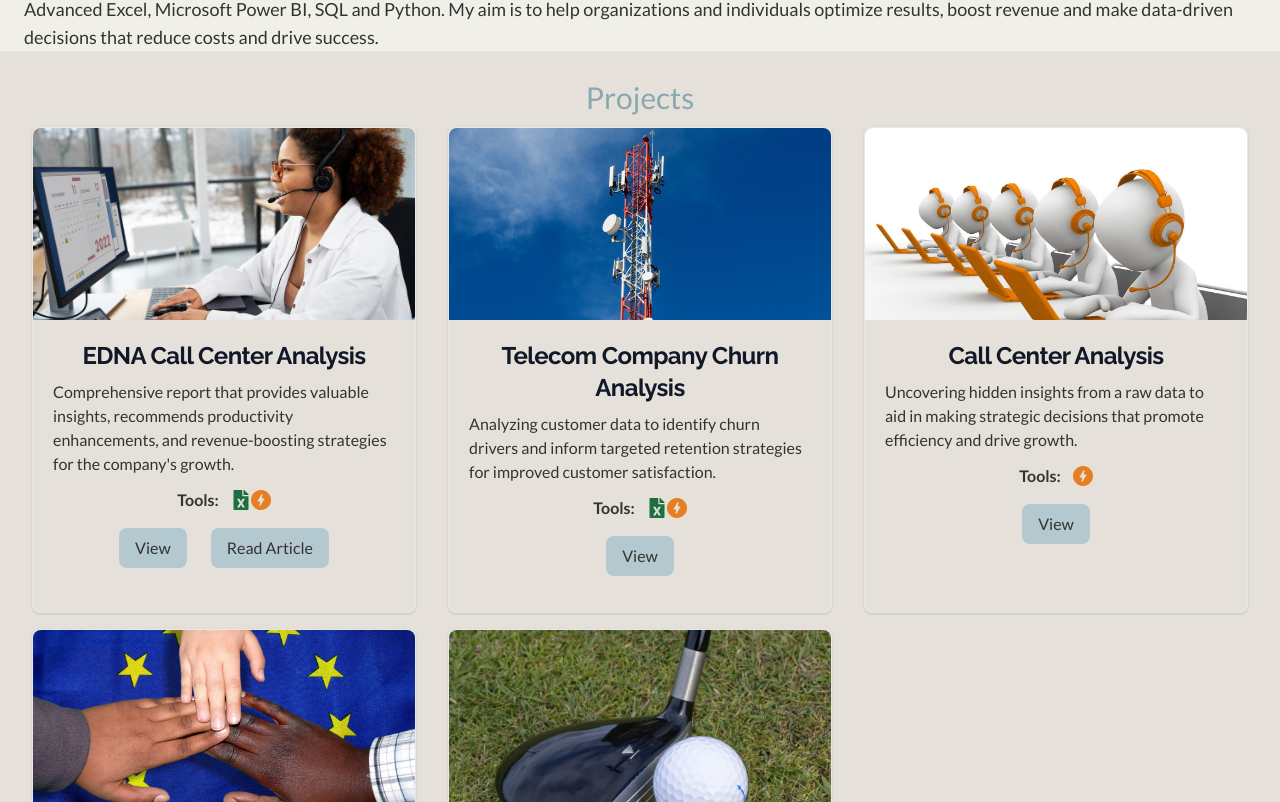
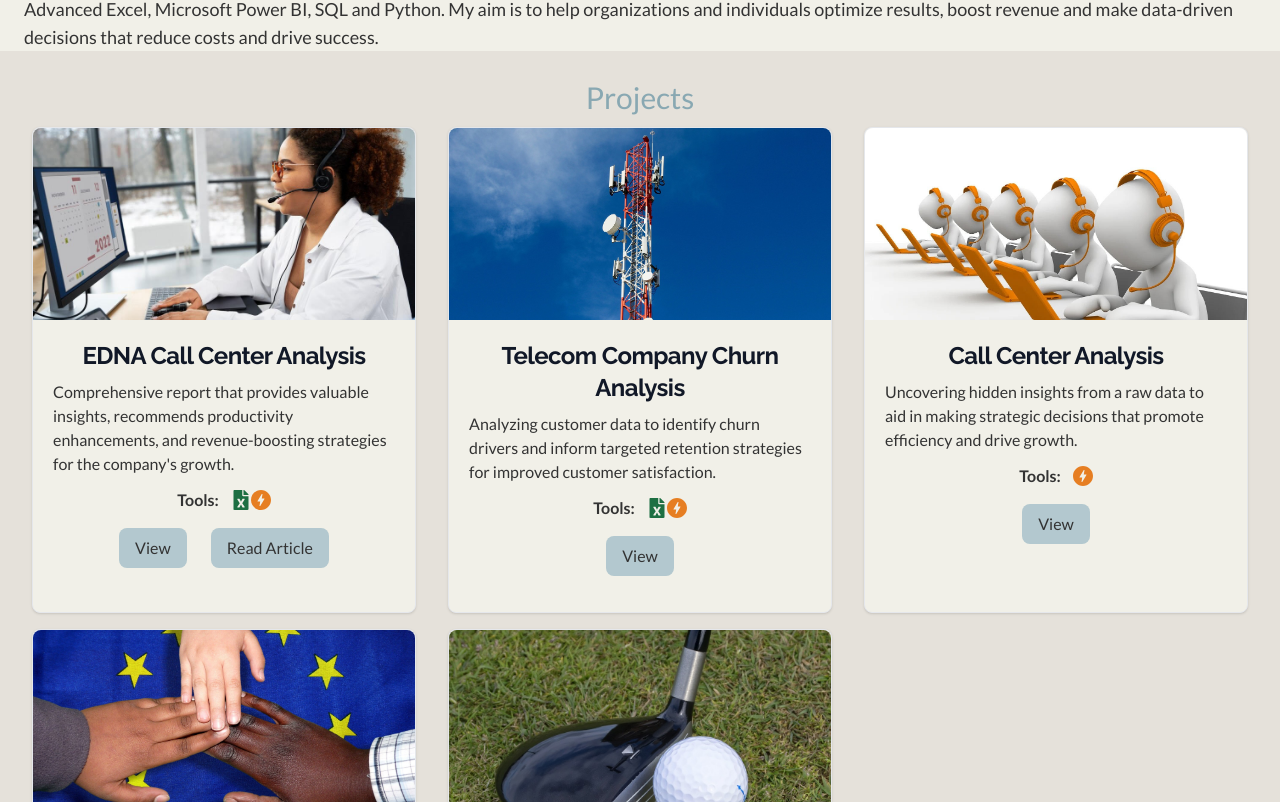
Before and after one commit to FaveInsights/myportfolio, a React (Vite) app: page / in a window 1280 px wide. Shown: the part 1038-1840 px from the top of the page. Built offline with nearby package versions, Linux system fonts and the light colour scheme.

Commit message:
new adjustment

```diff
--- a/src/components/Frame.jsx
+++ b/src/components/Frame.jsx
@@ -20,7 +20,7 @@
   };
 
   return (
-    <div className="max-w-sm h-full border border-gray-200 rounded-lg shadow  dark:bg-gray-800 dark:border-gray-700">
+    <div className="max-w-sm h-full border border-gray-200 rounded-lg shadow bg-[#F1F0E8]  dark:bg-gray-800 dark:border-gray-700">
       <img
         className="rounded-t-lg h-48 w-96 md:w-full object-cover"
         src={props.image}
```
